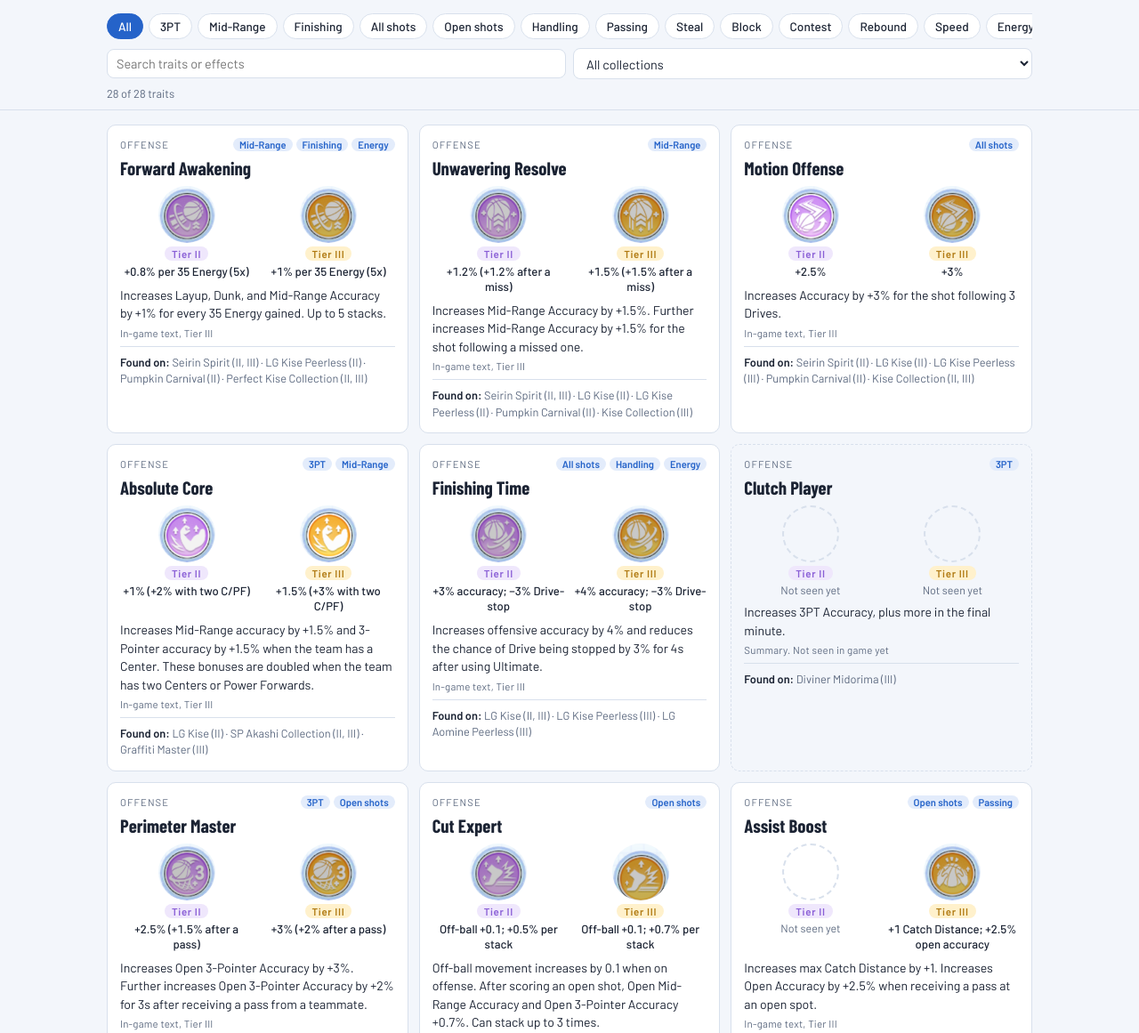
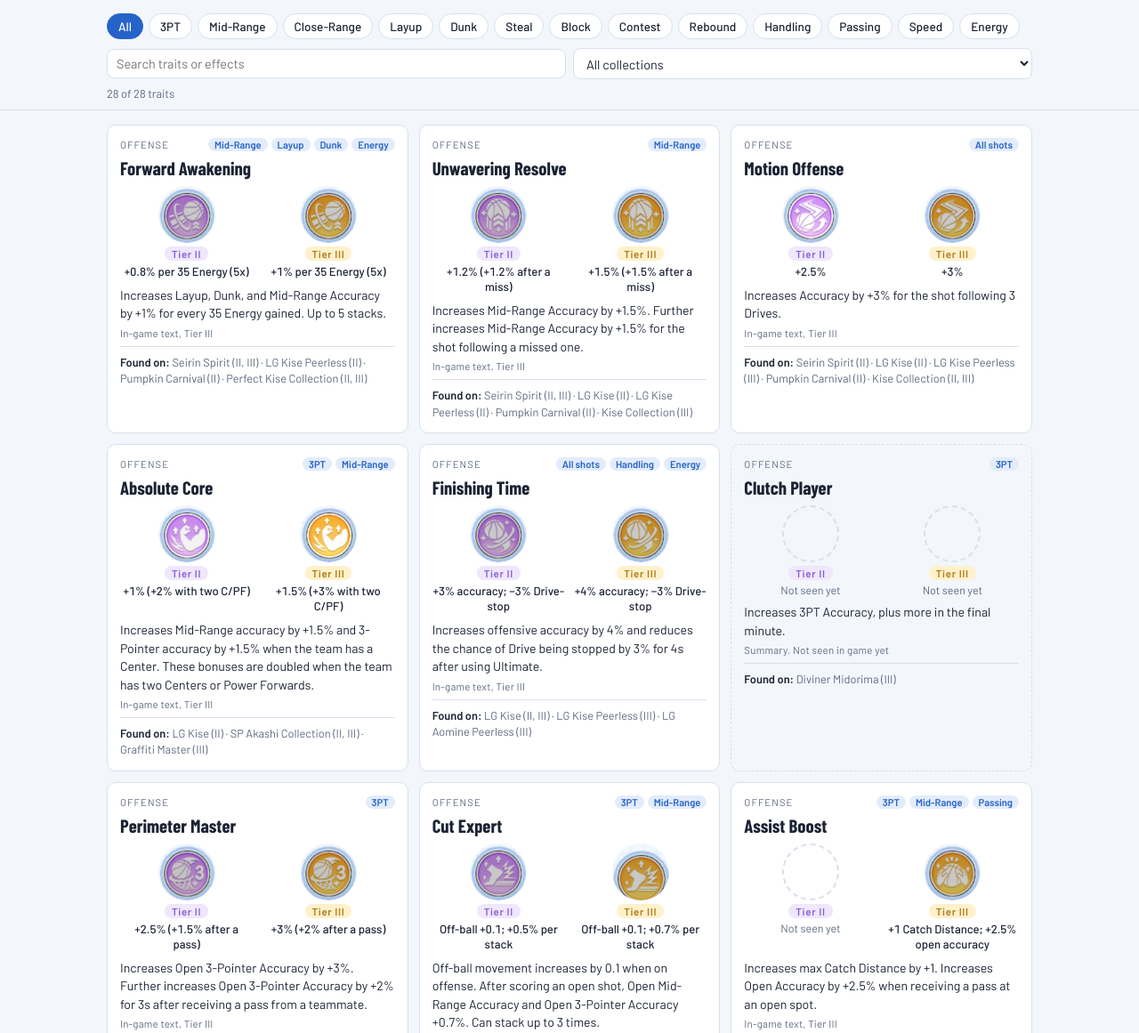
Before and after one commit to nikhager/kbsr-ball-traits, a plain HTML site: page index.html in a window 1280 px wide. Shown: the part 117-1278 px from the top of the page at 89% size. Drawn offline with nearby package versions, Linux system fonts and the light colour scheme.

Commit message:
Replace generic shot filters with 3PT, Mid-Range, Close-Range, Layup and Dunk
Co-Authored-By: Claude Opus 5.5 <noreply@anthropic.com>
Claude-Session: https://claude.ai/code/session_01MA2QfbX29Zodiz2ggWZ6vx

```diff
--- a/index.html
+++ b/index.html
@@ -93,7 +93,10 @@ footer{color:var(--muted);font-size:.8rem;line-height:1.5;padding-block:0 32px}
 </div></footer>
 
 <script>
-const TAGS = ["3PT","Mid-Range","Finishing","All shots","Open shots","Handling","Passing","Steal","Block","Contest","Rebound","Speed","Energy"];
+const SHOTS = ["3PT","Mid-Range","Close-Range","Layup","Dunk"];
+const TAGS = [...SHOTS,"Steal","Block","Contest","Rebound","Handling","Passing","Speed","Energy"];
+// On cards, a trait that boosts every shot type shows one "All shots" chip instead of five.
+const cardTags = tags => SHOTS.every(s => tags.includes(s)) ? ["All shots", ...tags.filter(t => !SHOTS.includes(t))] : tags;
 const state = { tag: "", col: "", q: "" };
 let DATA = null;
 const $ = id => document.getElementById(id);
@@ -149,7 +152,7 @@ function card(t) {
     ? t.collections.map(c => { const s = `${esc(c.name)} (${esc(c.tiers)})`; return c.name === state.col ? `<mark>${s}</mark>` : s; }).join(" · ")
     : "None logged yet";
   return `<article class="card${anyIcon ? "" : " missing"}" id="${esc(t.id)}">
-    <div class="top"><span class="cat">${esc(t.category)}</span><div class="tags">${t.tags.map(x => `<span class="tag">${esc(x)}</span>`).join("")}</div></div>
+    <div class="top"><span class="cat">${esc(t.category)}</span><div class="tags">${cardTags(t.tags).map(x => `<span class="tag">${esc(x)}</span>`).join("")}</div></div>
     <div class="name">${esc(t.name)}</div>
     <div class="vars">${vars}</div>
     <p class="effect">${esc(t.effect)}</p>
--- a/traits.json
+++ b/traits.json
@@ -27,7 +27,8 @@
    "category": "Offense",
    "tags": [
     "Mid-Range",
-    "Finishing",
+    "Layup",
+    "Dunk",
     "Energy"
    ],
    "effect": "Increases Layup, Dunk, and Mid-Range Accuracy by +1% for every 35 Energy gained. Up to 5 stacks.",
@@ -114,7 +115,11 @@
    "name": "Motion Offense",
    "category": "Offense",
    "tags": [
-    "All shots"
+    "3PT",
+    "Mid-Range",
+    "Close-Range",
+    "Layup",
+    "Dunk"
    ],
    "effect": "Increases Accuracy by +3% for the shot following 3 Drives.",
    "trainingCamp": "",
@@ -197,7 +202,11 @@
    "name": "Finishing Time",
    "category": "Offense",
    "tags": [
-    "All shots",
+    "3PT",
+    "Mid-Range",
+    "Close-Range",
+    "Layup",
+    "Dunk",
     "Handling",
     "Energy"
    ],
@@ -265,8 +274,7 @@
    "name": "Perimeter Master",
    "category": "Offense",
    "tags": [
-    "3PT",
-    "Open shots"
+    "3PT"
    ],
    "effect": "Increases Open 3-Pointer Accuracy by +3%. Further increases Open 3-Pointer Accuracy by +2% for 3s after receiving a pass from a teammate.",
    "trainingCamp": "",
@@ -303,7 +311,8 @@
    "name": "Cut Expert",
    "category": "Offense",
    "tags": [
-    "Open shots"
+    "3PT",
+    "Mid-Range"
    ],
    "effect": "Off-ball movement increases by 0.1 when on offense. After scoring an open shot, Open Mid-Range Accuracy and Open 3-Pointer Accuracy +0.7%. Can stack up to 3 times.",
    "trainingCamp": "After scoring an open shot, Open Mid-Range and Open 3-Pointer Accuracy boosts are doubled, stacking up to 3 times.",
@@ -336,7 +345,8 @@
    "name": "Assist Boost",
    "category": "Offense",
    "tags": [
-    "Open shots",
+    "3PT",
+    "Mid-Range",
     "Passing"
    ],
    "effect": "Increases max Catch Distance by +1. Increases Open Accuracy by +2.5% when receiving a pass at an open spot.",
@@ -436,8 +446,12 @@
    "name": "Ball Control Expert",
    "category": "Handling",
    "tags": [
-    "Handling",
-    "All shots"
+    "3PT",
+    "Mid-Range",
+    "Close-Range",
+    "Layup",
+    "Dunk",
+    "Handling"
    ],
    "effect": "Entering Enhanced Dribble state reduces [Charge Rate] by 3%. Offensive Accuracy increase by 2% in Enhanced Dribble state. This effect lasts for 2 seconds after exiting Enhanced Dribble.",
    "trainingCamp": "Offensive Accuracy increase is doubled.",
@@ -575,8 +589,11 @@
    "name": "Offense-Defense Switch",
    "category": "Hybrid",
    "tags": [
-    "Steal",
-    "All shots"
+    "3PT",
+    "Mid-Range",
+    "Close-Range",
+    "Layup",
+    "Steal"
    ],
    "effect": "Increases Layup, Close Shot, Mid-Range and 3PT Accuracy for a while after a successful Steal.",
    "trainingCamp": "",
@@ -609,8 +626,8 @@
    "name": "Paint Powerhouse",
    "category": "Hybrid",
    "tags": [
-    "Block",
-    "Finishing"
+    "Dunk",
+    "Block"
    ],
    "effect": "A successful dunk increases the next Block Range by 0.3, lasting until the next successful block. A successful block increases the next Dunk Accuracy by 5% and Knockback Rate by 3%, lasting until the next successful dunk.",
    "trainingCamp": "Block Range and Dunk Accuracy boosts are doubled.",
@@ -927,8 +944,11 @@
    "name": "Post Beast",
    "category": "Rebounding",
    "tags": [
-    "Rebound",
-    "Finishing"
+    "Mid-Range",
+    "Close-Range",
+    "Layup",
+    "Dunk",
+    "Rebound"
    ],
    "effect": "After boxing out and pushing an opponent, Rebound Contest Value increases by 2 when contesting rebounds. Entering post position increases Close Shot, Mid-Range, Layup, and Dunk Accuracy by 2% for 3.5s.",
    "trainingCamp": "Rebound Contest Value boost is doubled after a box-out push. Entering post position doubles offensive accuracy boost for 3.5s.",
@@ -961,8 +981,9 @@
    "name": "Interior Inspire",
    "category": "Hybrid",
    "tags": [
-    "Rebound",
-    "Finishing"
+    "Layup",
+    "Dunk",
+    "Rebound"
    ],
    "effect": "Each dunk or layup increases your next rebound's Contest Value. Each rebound increases your next dunk or layup's accuracy.",
    "trainingCamp": "",
```
Also changed, not shown: 1 other file.
